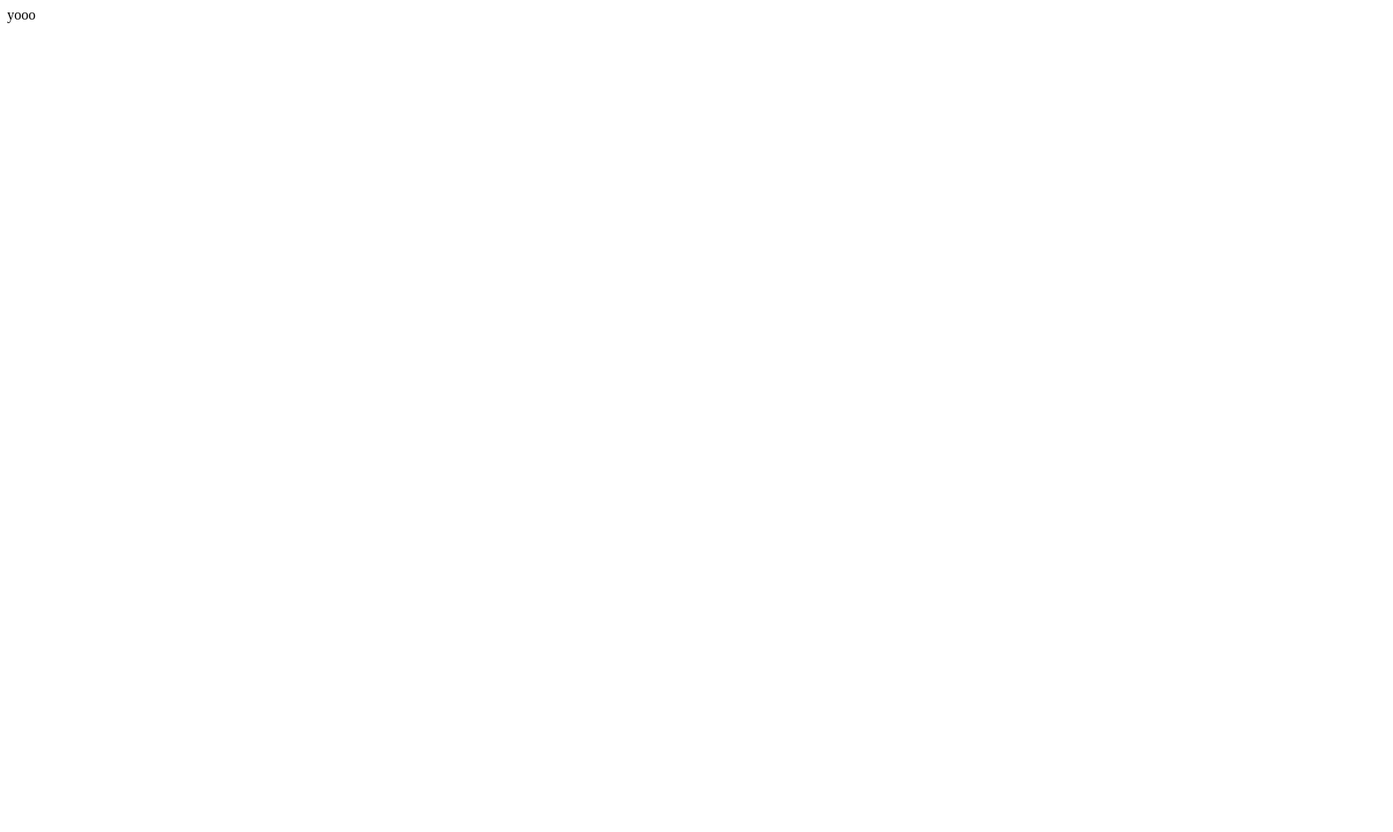
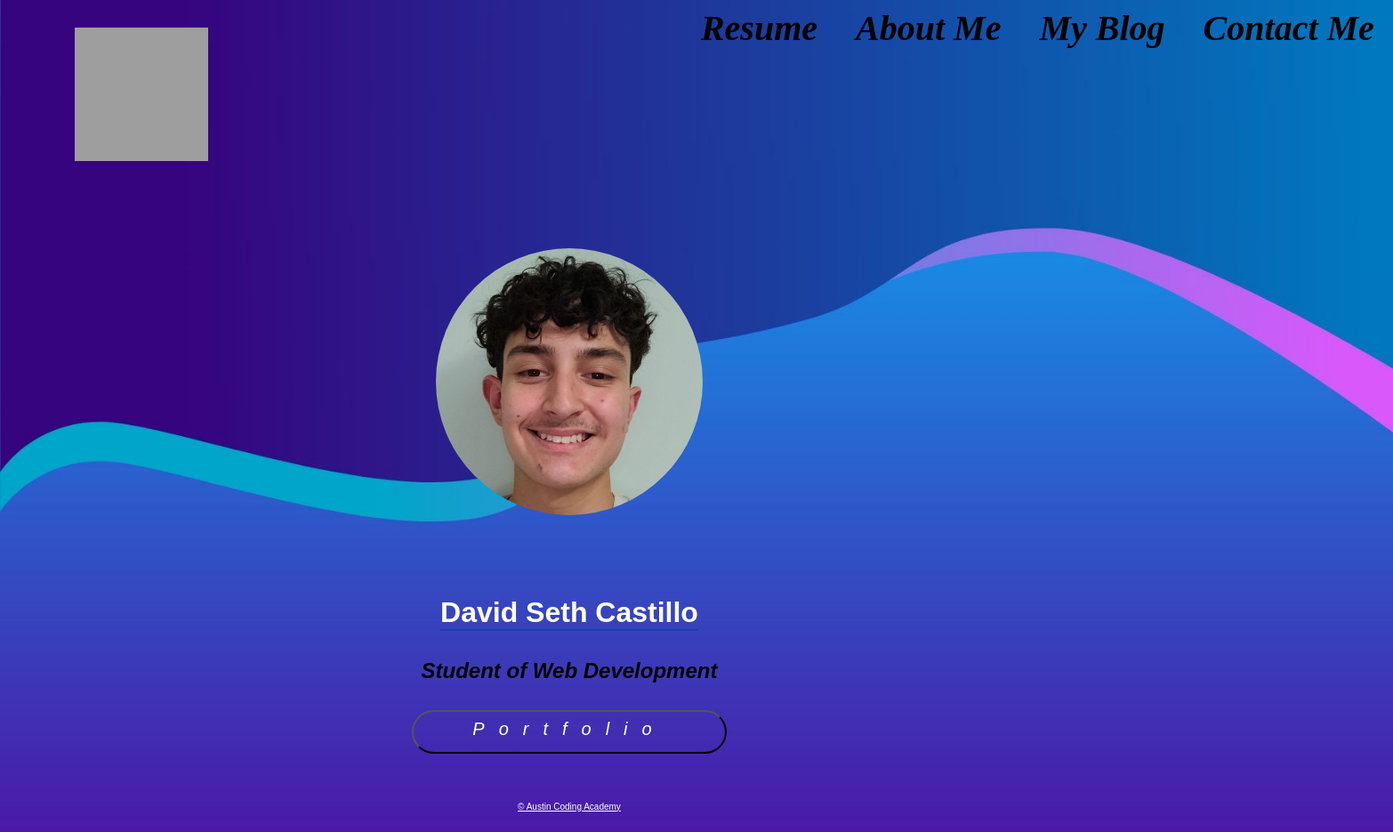
Before and after one commit to davidcastilllo/ACA_web101_david_castillo--c12, a plain HTML site: page index.html in a window 1280 px wide. Shown: the whole page at 89% size, 1566 px wide, since content can reach past the window. Before the commit the page ends 800 px from the top, so only its background shows below. Drawn offline with Linux system fonts and the light colour scheme; grey boxes are pictures that could not be loaded.

Commit message:
Uploaded my portfolio page

```diff
--- a/index.html
+++ b/index.html
@@ -1,11 +1,28 @@
+<!DOCTYPE html>
   <html lang="en">
   <head>
     <meta charset="UTF-8">
     <meta name="viewport" content="width=device-width, initial-scale=1.0">
-    <title>Document</title>
+    <meta http-equiv="X-UA-Compatible" content="ie=edge">
+    <link rel="stylesheet" href="./styles.css">
+    <title>My Portfolio</title>
   </head>
     <body>
-yooo
-
+        <header>
+            <img src="https://cdn.evbuc.com/eventlogos/188084824/acastandardcirclefullname.png" class="logo" alt="austin coding academy logo">
+            <nav>
+               <a>Resume</a>
+               <a>About Me</a>
+               <a>My Blog</a>
+               <a>Contact Me</a>
+            </nav>
+            </header>
+            <main>
+                <img src="./myProfilePic.jpg" id="profile-pic" alt="Head shot of Me">
+      <h1> David Seth Castillo</h1>
+      <h2> Student of Web Development</h2>
+      <button id="portfolio">Portfolio</button>
+              <a class="small-text" href="https://austincodingacademy.com/">© Austin Coding Academy</a>
+            </main>
     </body>
   </html>
--- a/styles.css
+++ b/styles.css
@@ -0,0 +1,92 @@
+body {
+  font-family: Arial, Helvetica, sans-serif;
+  background-repeat: no-repeat;
+  background-size: cover;
+  background-image: url(./BackGroundImage.jpg);
+}
+/* What kind of selector is this? */
+.logo {
+  width: 150px;
+  height: 150px;
+  margin: 3% 10%;
+}
+
+header {
+  display: grid;
+  grid-template-columns: 60% 40%;
+  width: 100%;
+}
+
+main {
+  height: auto;
+  width: 100%;
+  display: grid;
+  grid-template-columns: 30% 40% 30%;
+}
+
+/* This is an element within and element selector */
+nav > a {
+ color: black;
+font-size: 40px;
+font-family: 'Times New Roman', Times, serif;
+font-style: italic;
+font-weight: bold;
+
+}
+
+
+nav {
+  display: flex;
+  justify-content: space-around;
+
+  height: 50px;
+  width: 800px;
+
+}
+/* This is an ID selector */
+#profile-pic {
+  width: 300px;
+  height: 300px;
+  border-radius: 50%;
+  margin: 15% auto;
+  grid-column: 2/3;
+}
+
+h1 {
+  color:white;
+  grid-column: 2/3;
+  margin: 3% auto;
+  border-bottom: 2px solid #1940A9;;
+}
+
+h2 {
+  grid-column: 2/3;
+  margin: 3% auto;
+  font-style: italic;
+}
+
+.small-text {
+  grid-column: 2/3;
+  color: white;
+  font-size: 10px;
+  margin: 3% auto;
+}
+
+button {
+  grid-column: 2/3;
+  margin: 3% auto;
+  width: 70%;
+  height: 15%;
+  font-family: Arial, Helvetica, sans-serif;
+  font-size: 20px;
+  border-radius: 25px;
+  background: transparent;
+  padding: 20px;
+  padding-bottom: 5%;
+  color: white;
+  letter-spacing: 16px;
+  font-style: italic;
+  display: flex;
+  justify-content: center;
+  align-items: center;
+}
```
Also changed, not shown: BackGroundImage.jpg (added), myProfilePic.jpg (added). Lines whose indentation alone changed are shown as unchanged.
